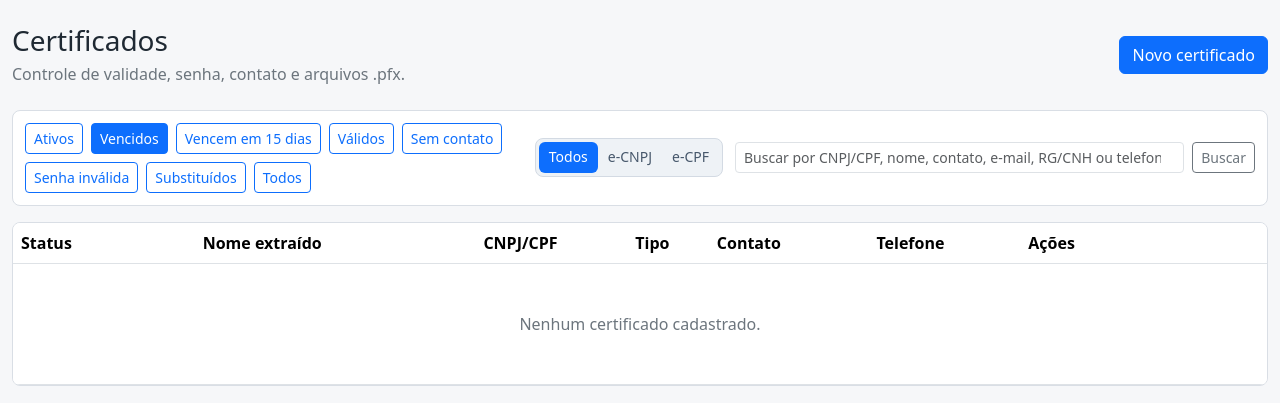
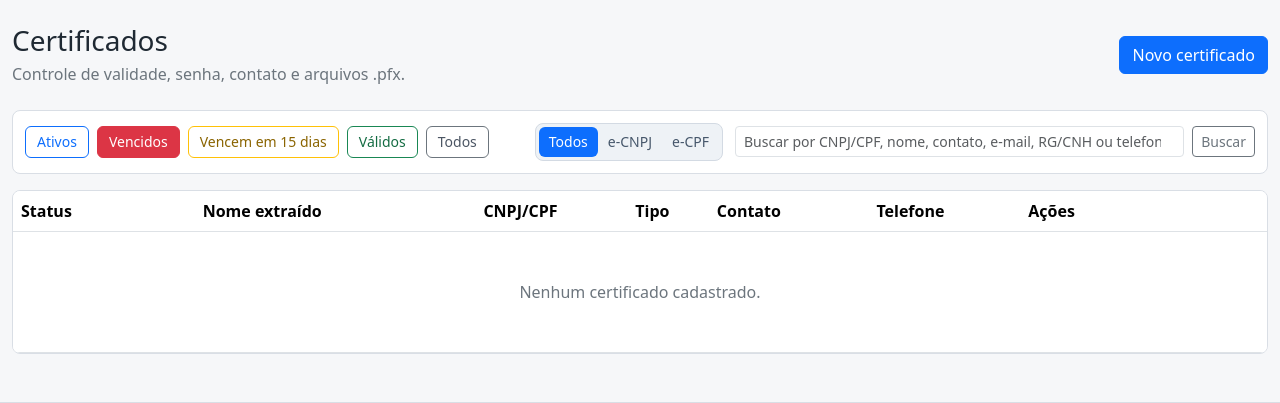
Before and after one commit to gustavoneves-git/controle-certificados-digitais, a Flask app: page /certificados/?filtro=VENCIDO in a window 1280 px wide. Shown: the part 57-460 px from the top of the page. Run offline with Flask 3, Linux system fonts and the light colour scheme; the visitor is signed in with stand-in values (Sample User, id 1); data that the repository does not hold is empty; parts of the project's set-up code (start-up, migrations or seed data) failed here and were passed over.

Commit message:
Simplifica filtros principais da lista

```diff
--- a/app/static/css/app.css
+++ b/app/static/css/app.css
@@ -86,6 +86,74 @@ body {
     flex-wrap: wrap;
     gap: 8px;
     flex: 1 1 auto;
+}
+
+.quick-filter {
+    background: #fff;
+    border: 1px solid #0d6efd;
+    border-radius: 6px;
+    color: #0d6efd;
+    font-size: 0.875rem;
+    line-height: 1.2;
+    padding: 7px 11px;
+    text-decoration: none;
+    white-space: nowrap;
+}
+
+.quick-filter:hover,
+.quick-filter.active {
+    color: #fff;
+}
+
+.quick-filter-ativo {
+    border-color: #0d6efd;
+    color: #0d6efd;
+}
+
+.quick-filter-ativo:hover,
+.quick-filter-ativo.active {
+    background: #0d6efd;
+}
+
+.quick-filter-vencido {
+    border-color: #dc3545;
+    color: #b02a37;
+}
+
+.quick-filter-vencido:hover,
+.quick-filter-vencido.active {
+    background: #dc3545;
+}
+
+.quick-filter-vence_em_15_dias {
+    border-color: #ffc107;
+    color: #8a6400;
+}
+
+.quick-filter-vence_em_15_dias:hover,
+.quick-filter-vence_em_15_dias.active {
+    background: #ffc107;
+    color: #1f2933;
+}
+
+.quick-filter-valido {
+    border-color: #198754;
+    color: #146c43;
+}
+
+.quick-filter-valido:hover,
+.quick-filter-valido.active {
+    background: #198754;
+}
+
+.quick-filter-todos {
+    border-color: #6c757d;
+    color: #4b5563;
+}
+
+.quick-filter-todos:hover,
+.quick-filter-todos.active {
+    background: #6c757d;
 }
 
 .type-toggle {
--- a/app/templates/certificados.html
+++ b/app/templates/certificados.html
@@ -16,12 +16,9 @@
             ('VENCIDO', 'Vencidos'),
             ('VENCE_EM_15_DIAS', 'Vencem em 15 dias'),
             ('VALIDO', 'Válidos'),
-            ('SEM_CONTATO', 'Sem contato'),
-            ('SENHA_INVALIDA', 'Senha inválida'),
-            ('SUBSTITUIDO', 'Substituídos'),
             ('TODOS', 'Todos')
         ] %}
-            <a class="btn btn-sm {{ 'btn-primary' if filtro == key else 'btn-outline-primary' }}" href="{{ url_for('certificados.listar', filtro=key, tipo=tipo, busca=busca) }}">{{ label }}</a>
+            <a class="quick-filter quick-filter-{{ key|lower }} {{ 'active' if filtro == key else '' }}" href="{{ url_for('certificados.listar', filtro=key, tipo=tipo, busca=busca) }}">{{ label }}</a>
         {% endfor %}
     </div>
     <div class="type-toggle" aria-label="Filtro por tipo de certificado">
```
